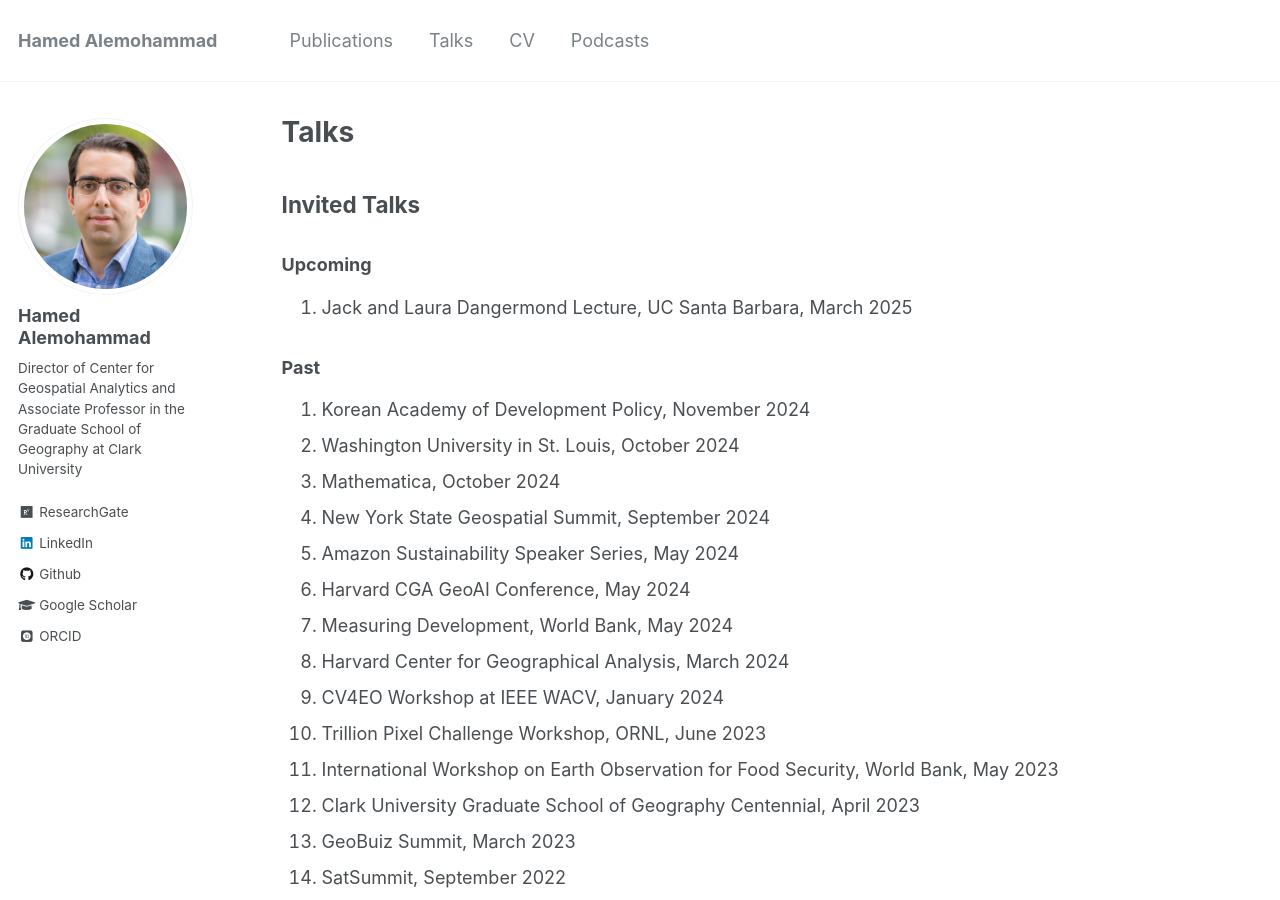
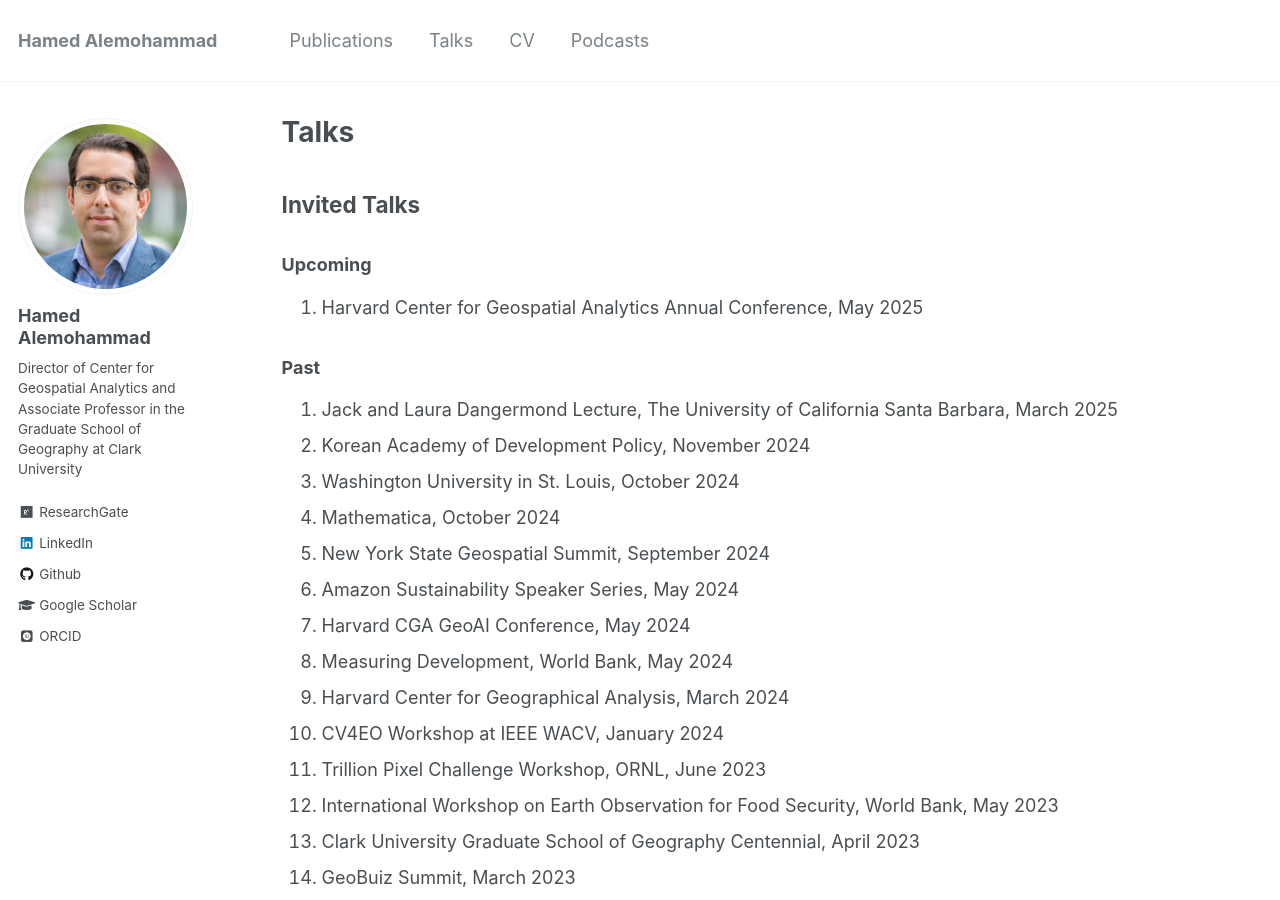
Before and after one commit to HamedAlemo/hamedalemo.github.io, a Jekyll site: the page built from _pages/talks.md, in a window 1280 px wide and 900 px high. Built offline with Jekyll 4.4.1, drawn with Linux system fonts in a browser that asks for light colours; some web fonts are replaced.

Commit message:
updated talks

```diff
--- a/_pages/talks.md
+++ b/_pages/talks.md
@@ -8,10 +8,11 @@
 ## Invited Talks
 
 ### Upcoming
-1. Jack and Laura Dangermond Lecture, UC Santa Barbara, March 2025
+1. Harvard Center for Geospatial Analytics Annual Conference, May 2025
 
 ### Past
-1.	Korean Academy of Development Policy, November 2024
+1.	Jack and Laura Dangermond Lecture, The University of California Santa Barbara, March 2025
+1. Korean Academy of Development Policy, November 2024
 2.	Washington University in St. Louis, October 2024
 3.	Mathematica, October 2024
 4.	New York State Geospatial Summit, September 2024
```
